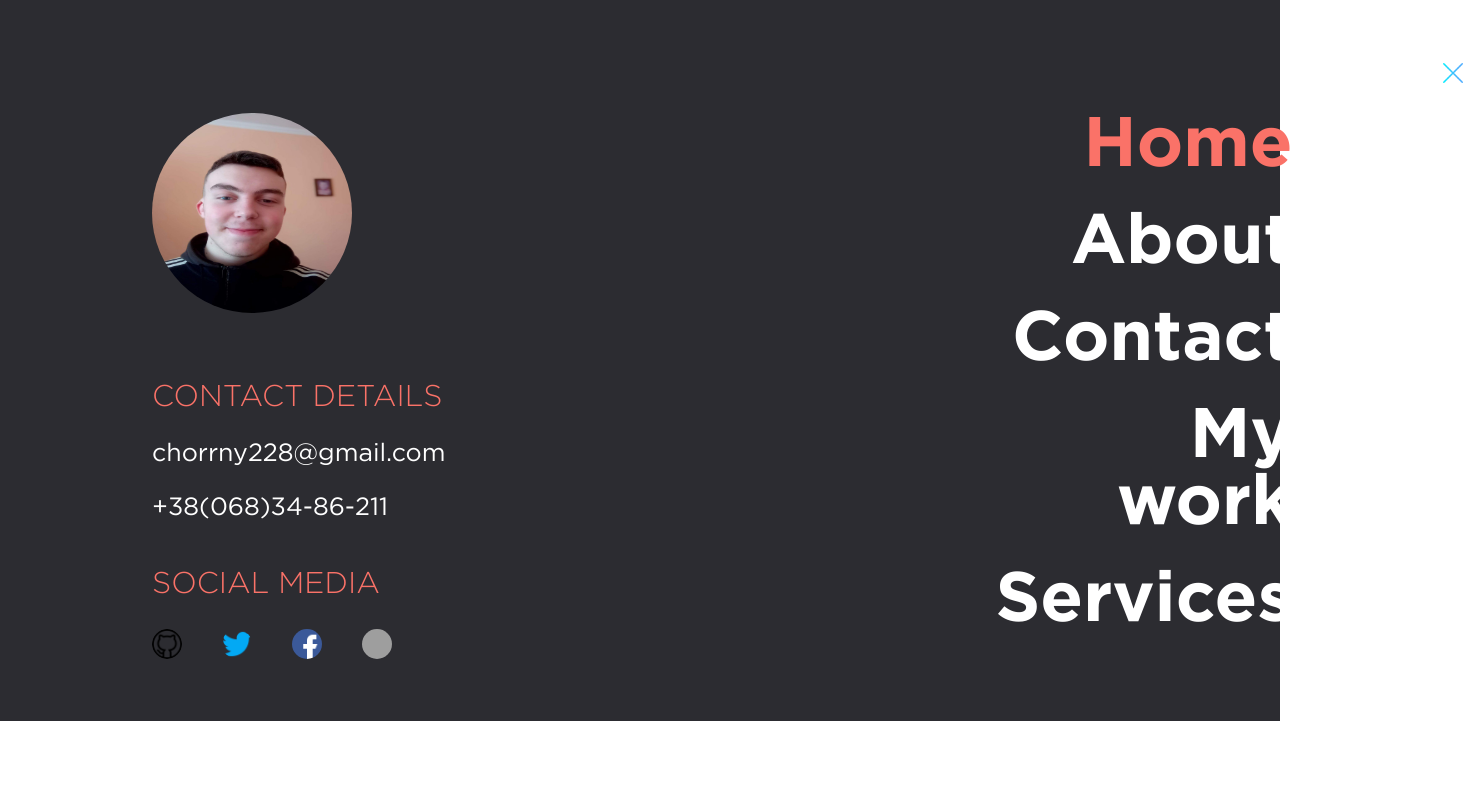
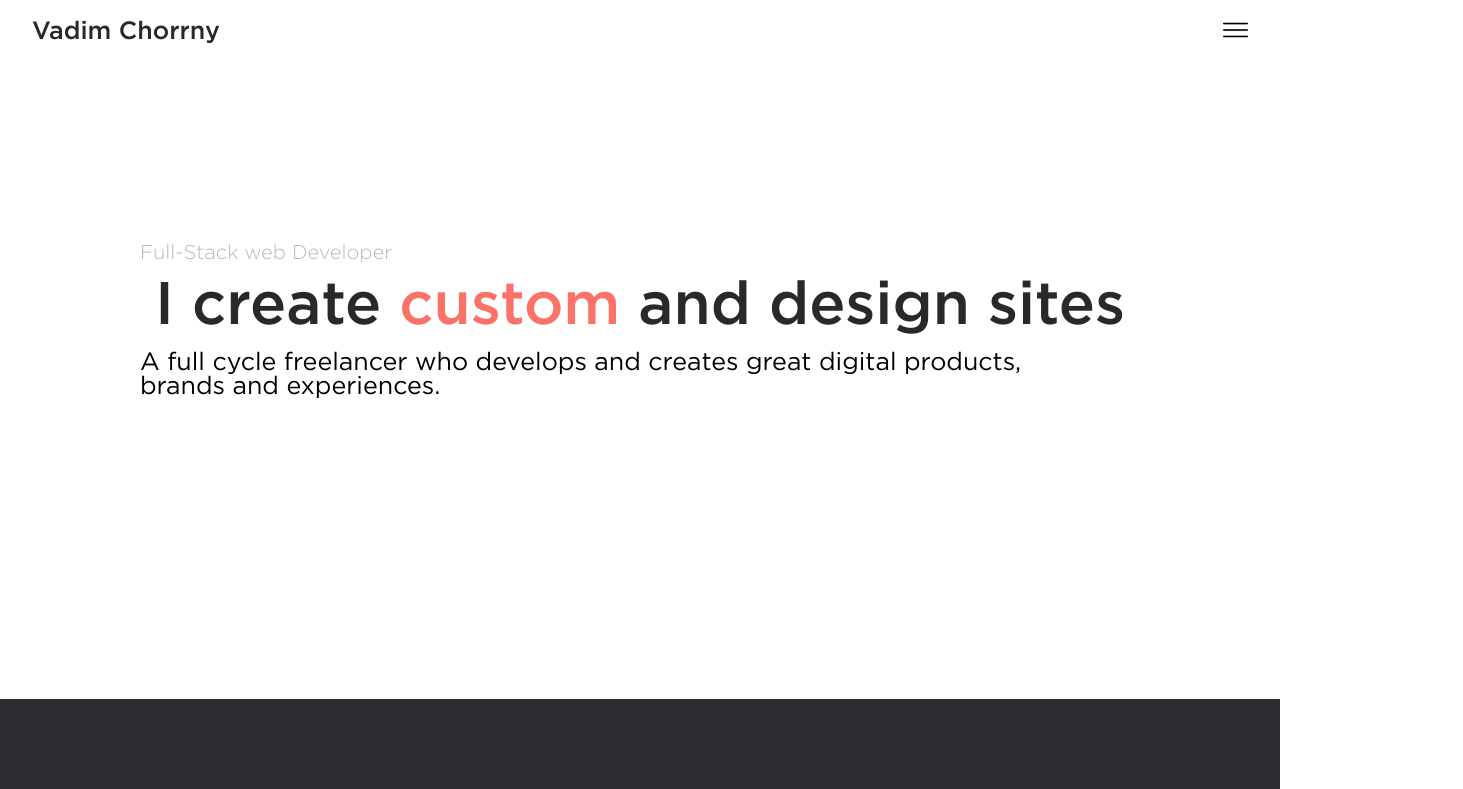
Before and after one commit to VadimChorrny/About-Me, a React (Create React App) app: page / in a window 1280 px wide. Shown: the top 789 px of the page, 1463 px wide, since content can reach past the window. Built offline with nearby package versions, Linux system fonts and the light colour scheme; grey boxes are pictures that could not be loaded.

Commit message:
add(navigation) fix(Menu page) | Need development

```diff
--- a/package.json
+++ b/package.json
@@ -9,6 +9,7 @@
     "node-sass": "^4.14.1",
     "react": "^17.0.0",
     "react-dom": "^17.0.0",
+    "react-router-dom": "^5.2.0",
     "react-scripts": "3.4.4"
   },
   "scripts": {
--- a/src/App.js
+++ b/src/App.js
@@ -1,19 +1,29 @@
-import React from 'react';
+import React from 'react'
 import FirstLayout from './Pages/FirstLayout'
 import SecondLayout from './Pages/SecondLayout'
 import ThirdLayout from './Pages/ThirdLayout'
 import "./Index.scss"
 import Menu from './UI/Menu';
+import Header from './UI/Header'
+import { Route, BrowserRouter, Switch } from 'react-router-dom'
 
 
 function App() {
   return (
-    <div className="App">
-      {/* <FirstLayout />
-      <SecondLayout />
-      <ThirdLayout /> */}
-      <Menu />
-    </div>
+
+    <BrowserRouter>
+      <div className="App">
+        <Header />
+        <FirstLayout />
+        <SecondLayout />
+        <ThirdLayout />
+        <Switch>
+          <Route path="/menu" exact>
+            <Menu />
+          </Route>
+        </Switch>
+      </div>
+    </BrowserRouter>
   );
 }
 
--- a/src/Index.scss
+++ b/src/Index.scss
@@ -402,12 +402,14 @@ $stroke: #4F4F4F;
     font-family: GBold;
     font-size: 70px;
     color: $red;
+    text-decoration: none;
 }
 
 .side-bar p {
     font-family: GBold;
     font-size: 70px;
     color: $white;
+
 }
 
 .close img{
--- a/src/Pages/FirstLayout.js
+++ b/src/Pages/FirstLayout.js
@@ -5,7 +5,6 @@ import Contents from '../UI/Contents'
 export default function FirstLayout() {
     return (
         <div>
-            <Header />
             <Contents />
         </div>
     )
--- a/src/UI/Header.jsx
+++ b/src/UI/Header.jsx
@@ -1,4 +1,5 @@
 import React from 'react'
+import { NavLink } from 'react-router-dom'
 
 function Header() {
 
@@ -11,7 +12,7 @@ function Header() {
                     <p className="header__logo_text">Vadim Chorrny</p>
                 </div>
                 <div className="header__burgermenu">
-                    <a href="#"><img src="menu.png" alt="burger-menu" /></a>
+                    <NavLink to="/menu" ><img src="menu.png" alt="burger-menu" /></NavLink>
                 </div>
             </div>
         </div>
--- a/src/UI/Menu.jsx
+++ b/src/UI/Menu.jsx
@@ -1,11 +1,12 @@
 import React from 'react'
+import { NavLink } from 'react-router-dom'
 
 function Menu() {
     return (
-        <div className="menu">
+        <div id="#menu" className="menu">
             <div className="menu__inner">
                 <div className="about-bar">
-                    <img src="vadim.png" alt="vadim-icon" />
+                    <img src="instagram.png" alt="vadim-icon" />
                     <p className="about-cont">CONTACT DETAILS </p>
                     <p className="about-gmail">chorrny228@gmail.com</p>
                     <p className="about-number">+38(068)34-86-211</p>
@@ -28,7 +29,7 @@ function Menu() {
 
                 </div>
                 <div className="close">
-                    <img src="cancel.png" alt="cancel-icon" />
+                    <NavLink to="/home"><img src="cancel.png" alt="cancel-icon" /></NavLink>
 
                 </div>
             </div>
```
Also changed, not shown: public/vadim.png, 1 other file (tests, documents, lock files or other folders).
